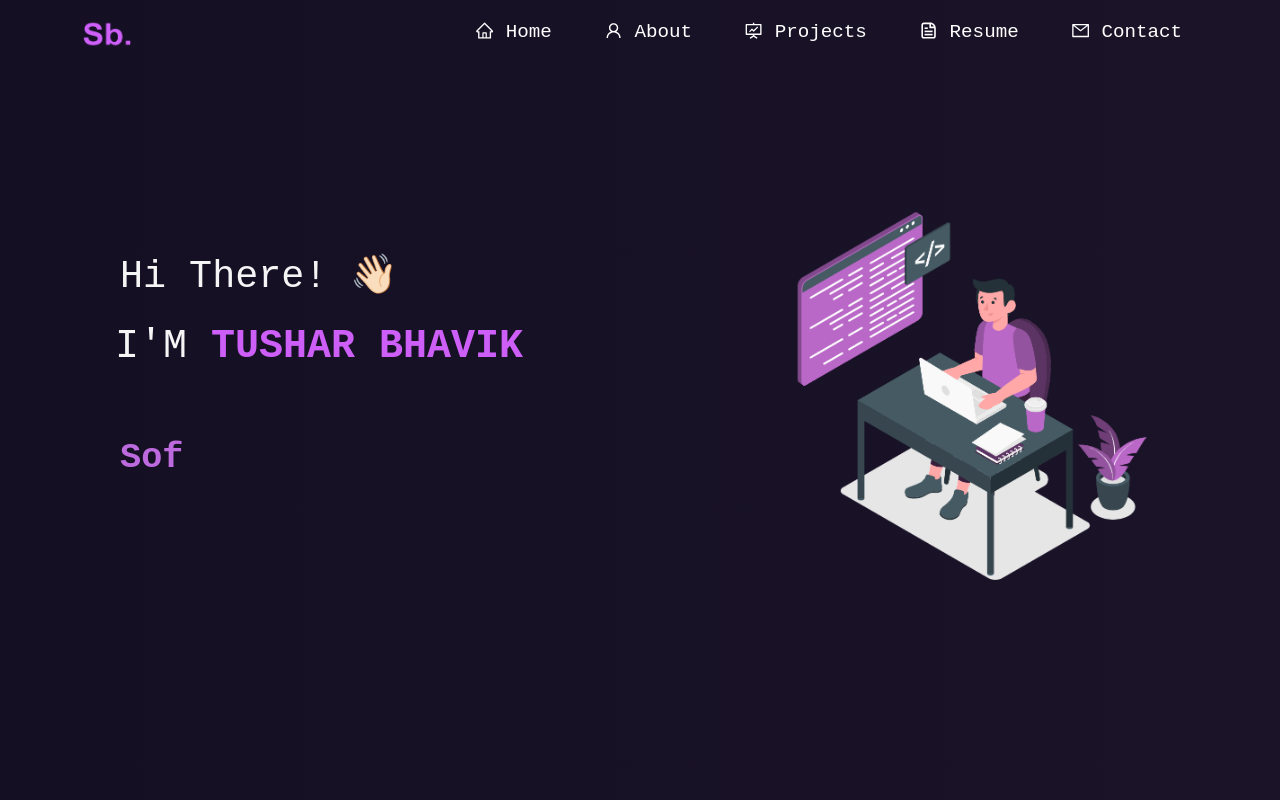
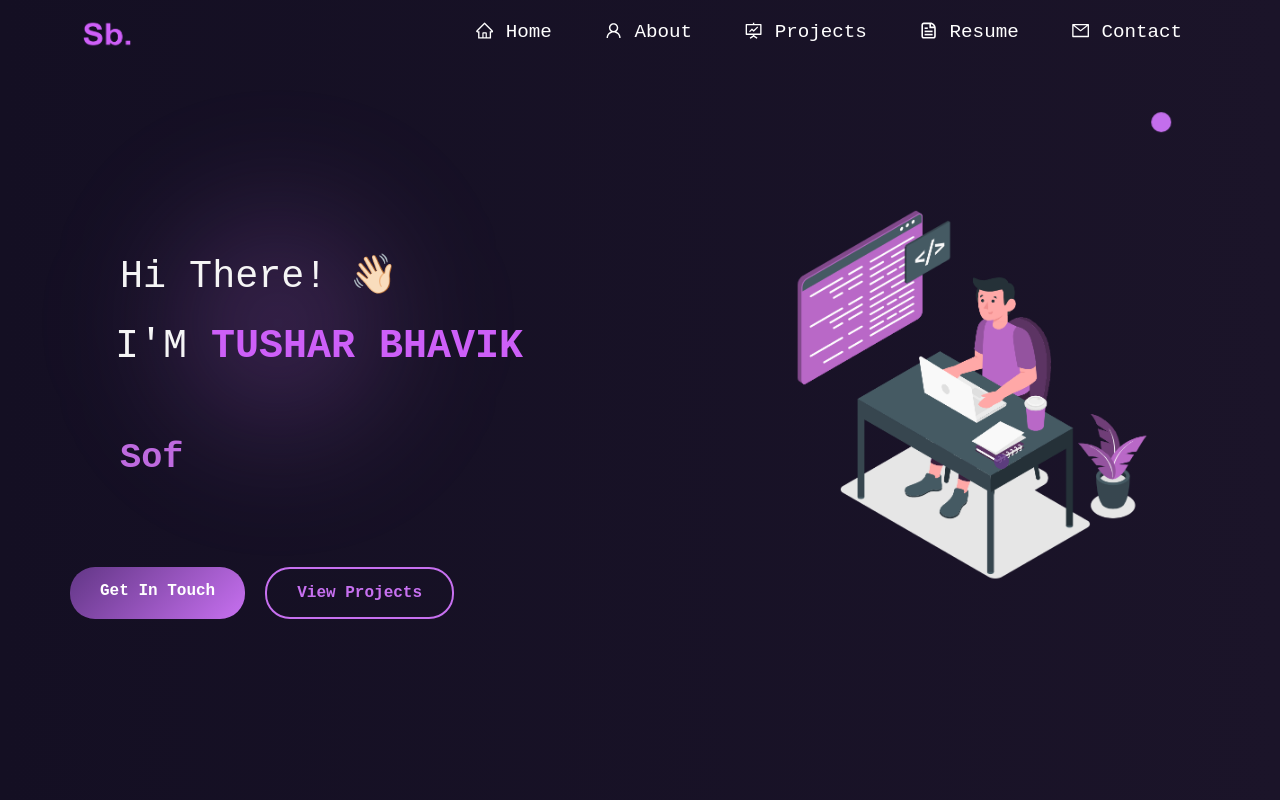
Before and after one commit to Tushar-1-2-3/personal_portfolio, a React (Create React App) app: page / in a window 1280 px wide. Shown: the top 800 px of the page. Built offline with nearby package versions, Linux system fonts and the light colour scheme; a web font is replaced by a local one.

Commit message:
Add dynamic home screen animations with floating elements, glowing backgrounds, and CTA buttons

```diff
--- a/src/components/Home/Home.js
+++ b/src/components/Home/Home.js
@@ -1,6 +1,6 @@
 import React from "react";
 import { Container, Row, Col } from "react-bootstrap";
-import { motion } from "framer-motion";
+import { motion, AnimatePresence } from "framer-motion";
 import homeLogo from "../../Assets/home-main.svg";
 import Home2 from "./Home2";
 import Type from "./Type";
@@ -10,9 +10,76 @@ import {
 import { FaLinkedinIn } from "react-icons/fa";
 
 function Home() {
+  // Floating animation variants
+  const floatVariants = {
+    animate: {
+      y: [0, -20, 0],
+      transition: {
+        duration: 3,
+        repeat: Infinity,
+        ease: "easeInOut"
+      }
+    }
+  };
+
+  // Glowing orb variants
+  const glowVariants = {
+    animate: {
+      scale: [1, 1.2, 1],
+      opacity: [0.3, 0.6, 0.3],
+      transition: {
+        duration: 4,
+        repeat: Infinity,
+        ease: "easeInOut"
+      }
+    }
+  };
+
+  // Text reveal animation
+  const textReveal = {
+    hidden: { opacity: 0, y: 20 },
+    visible: (i) => ({
+      opacity: 1,
+      y: 0,
+      transition: {
+        delay: i * 0.1,
+        duration: 0.5
+      }
+    })
+  };
+
   return (
-    <section>
-      <Container fluid className="home-section" id="home">
+    <section style={{ position: "relative", overflow: "hidden" }}>
+      {/* Background animated orbs */}
+      <div style={{
+        position: "absolute",
+        top: "10%",
+        left: "10%",
+        width: "300px",
+        height: "300px",
+        background: "radial-gradient(circle, rgba(199, 112, 240, 0.3) 0%, transparent 70%)",
+        borderRadius: "50%",
+        filter: "blur(60px)",
+        zIndex: 0
+      }}>
+        <motion.div variants={glowVariants} animate="animate" style={{ width: "100%", height: "100%" }} />
+      </div>
+
+      <div style={{
+        position: "absolute",
+        bottom: "20%",
+        right: "5%",
+        width: "400px",
+        height: "400px",
+        background: "radial-gradient(circle, rgba(98, 54, 134, 0.2) 0%, transparent 70%)",
+        borderRadius: "50%",
+        filter: "blur(80px)",
+        zIndex: 0
+      }}>
+        <motion.div variants={glowVariants} animate="animate" style={{ width: "100%", height: "100%" }} transition={{ delay: 1 }} />
+      </div>
+
+      <Container fluid className="home-section" id="home" style={{ position: "relative", zIndex: 1 }}>
         <Container className="home-content">
           <Row>
             <Col md={7} className="home-header">
@@ -41,8 +108,24 @@ function Home() {
                 animate={{ opacity: 1, x: 0 }}
                 transition={{ duration: 0.8, delay: 0.2 }}
               >
+                <motion.span
+                  initial={{ opacity: 0 }}
+                  animate={{ opacity: 1 }}
+                  transition={{ duration: 0.5, delay: 0.3 }}
+                >
                   I'M
-                <strong className="main-name"> TUSHAR BHAVIK</strong>
+                </motion.span>
+                {" "}
+                <motion.strong
+                  className="main-name"
+                  initial={{ opacity: 0, scale: 0.5 }}
+                  animate={{ opacity: 1, scale: 1 }}
+                  transition={{ duration: 0.6, delay: 0.5 }}
+                  whileHover={{ scale: 1.1, color: "#c770f0" }}
+                  style={{ display: "inline-block", cursor: "default" }}
+                >
+                  TUSHAR BHAVIK
+                </motion.strong>
               </motion.h1>
 
               <motion.div
@@ -53,18 +136,117 @@ function Home() {
               >
                 <Type />
               </motion.div>
+
+              {/* CTA Buttons */}
+              <motion.div
+                style={{ marginTop: "30px", display: "flex", gap: "20px", flexWrap: "wrap" }}
+                initial={{ opacity: 0, y: 30 }}
+                animate={{ opacity: 1, y: 0 }}
+                transition={{ duration: 0.6, delay: 0.8 }}
+              >
+                <motion.a
+                  href="#contact"
+                  style={{
+                    padding: "12px 30px",
+                    background: "linear-gradient(135deg, #623686, #c770f0)",
+                    color: "white",
+                    textDecoration: "none",
+                    borderRadius: "25px",
+                    fontWeight: "bold",
+                    border: "none",
+                    cursor: "pointer"
+                  }}
+                  whileHover={{ scale: 1.05, boxShadow: "0 10px 30px rgba(199, 112, 240, 0.4)" }}
+                  whileTap={{ scale: 0.95 }}
+                >
+                  Get In Touch
+                </motion.a>
+                <motion.a
+                  href="#projects"
+                  style={{
+                    padding: "12px 30px",
+                    background: "transparent",
+                    color: "#c770f0",
+                    textDecoration: "none",
+                    borderRadius: "25px",
+                    fontWeight: "bold",
+                    border: "2px solid #c770f0",
+                    cursor: "pointer"
+                  }}
+                  whileHover={{ scale: 1.05, backgroundColor: "rgba(199, 112, 240, 0.1)" }}
+                  whileTap={{ scale: 0.95 }}
+                >
+                  View Projects
+                </motion.a>
+              </motion.div>
             </Col>
 
             <Col md={5} style={{ paddingBottom: 20 }}>
+              <motion.div
+                variants={floatVariants}
+                animate="animate"
+              >
                 <motion.img
                   src={homeLogo}
                   alt="home pic"
                   className="img-fluid"
                   style={{ maxHeight: "450px" }}
-                initial={{ opacity: 0, scale: 0.8 }}
-                animate={{ opacity: 1, scale: 1 }}
-                transition={{ duration: 0.8, delay: 0.3 }}
-                whileHover={{ scale: 1.05 }}
+                  initial={{ opacity: 0, scale: 0.8, rotate: -10 }}
+                  animate={{ opacity: 1, scale: 1, rotate: 0 }}
+                  transition={{ duration: 1, delay: 0.3 }}
+                  whileHover={{
+                    scale: 1.1,
+                    rotate: 5,
+                    filter: "drop-shadow(0 0 20px rgba(199, 112, 240, 0.6))"
+                  }}
+                />
+              </motion.div>
+
+              {/* Decorative floating elements */}
+              <motion.div
+                style={{
+                  position: "absolute",
+                  top: "20%",
+                  right: "10%",
+                  width: "20px",
+                  height: "20px",
+                  background: "#c770f0",
+                  borderRadius: "50%",
+                  opacity: 0.6
+                }}
+                animate={{
+                  y: [0, -30, 0],
+                  x: [0, 20, 0],
+                  opacity: [0.6, 1, 0.6]
+                }}
+                transition={{
+                  duration: 4,
+                  repeat: Infinity,
+                  ease: "easeInOut"
+                }}
+              />
+              <motion.div
+                style={{
+                  position: "absolute",
+                  bottom: "30%",
+                  right: "20%",
+                  width: "15px",
+                  height: "15px",
+                  background: "#623686",
+                  borderRadius: "50%",
+                  opacity: 0.5
+                }}
+                animate={{
+                  y: [0, -25, 0],
+                  x: [0, -15, 0],
+                  opacity: [0.5, 0.8, 0.5]
+                }}
+                transition={{
+                  duration: 3.5,
+                  repeat: Infinity,
+                  ease: "easeInOut",
+                  delay: 0.5
+                }}
               />
             </Col>
           </Row>
@@ -81,10 +263,22 @@ function Home() {
         >
           <Row style={{ paddingTop: "50px", paddingBottom: "80px" }}>
             <Col md={12} className="home-about-social">
-              <h1>Find Me On</h1>
-              <p>
+              <motion.h1
+                initial={{ opacity: 0, y: -20 }}
+                whileInView={{ opacity: 1, y: 0 }}
+                viewport={{ once: true }}
+                transition={{ duration: 0.6 }}
+              >
+                Find Me On
+              </motion.h1>
+              <motion.p
+                initial={{ opacity: 0 }}
+                whileInView={{ opacity: 1 }}
+                viewport={{ once: true }}
+                transition={{ duration: 0.6, delay: 0.2 }}
+              >
                 Feel free to <span className="purple">connect </span>with me
-              </p>
+              </motion.p>
               <ul className="home-about-social-links">
                 <li className="social-icons">
                   <motion.a
@@ -92,8 +286,12 @@ function Home() {
                     target="_blank"
                     rel="noreferrer"
                     className="icon-colour home-social-icons"
-                    whileHover={{ scale: 1.2, rotate: 5 }}
+                    whileHover={{ scale: 1.2, rotate: 5, boxShadow: "0 0 20px rgba(199, 112, 240, 0.6)" }}
                     whileTap={{ scale: 0.9 }}
+                    initial={{ opacity: 0, scale: 0 }}
+                    whileInView={{ opacity: 1, scale: 1 }}
+                    viewport={{ once: true }}
+                    transition={{ duration: 0.5, delay: 0.3 }}
                   >
                     <AiFillGithub />
                   </motion.a>
@@ -104,8 +302,12 @@ function Home() {
                     target="_blank"
                     rel="noreferrer"
                     className="icon-colour home-social-icons"
-                    whileHover={{ scale: 1.2, rotate: -5 }}
+                    whileHover={{ scale: 1.2, rotate: -5, boxShadow: "0 0 20px rgba(199, 112, 240, 0.6)" }}
                     whileTap={{ scale: 0.9 }}
+                    initial={{ opacity: 0, scale: 0 }}
+                    whileInView={{ opacity: 1, scale: 1 }}
+                    viewport={{ once: true }}
+                    transition={{ duration: 0.5, delay: 0.4 }}
                   >
                     <FaLinkedinIn />
                   </motion.a>
```
Lines whose indentation alone changed are shown as unchanged.
